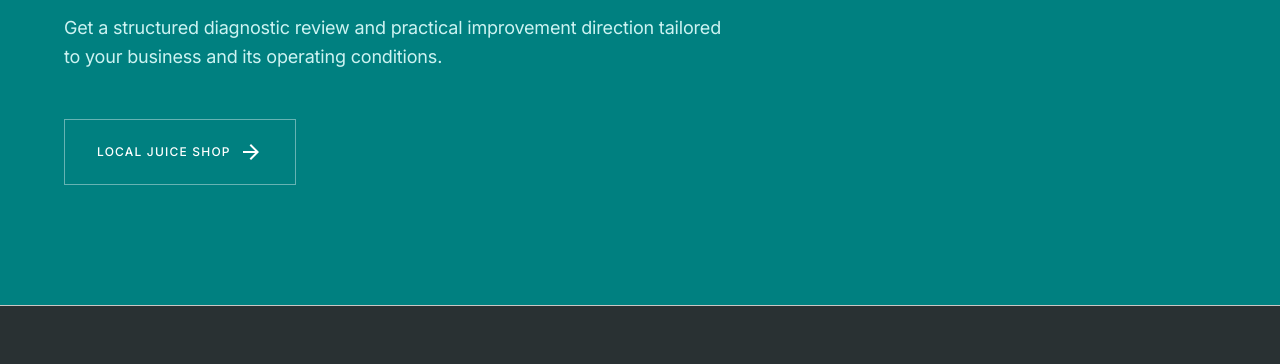
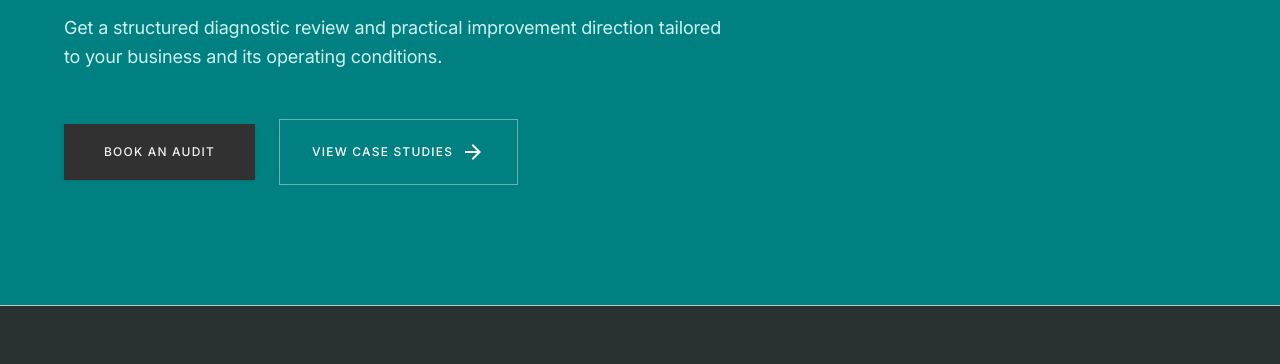
Before and after one commit to bibhuprasad-cyber/start-up-audit-website, a plain HTML site: page case-study-local-business-audit.html in a window 1280 px wide. Shown: the part 1754-2118 px from the top of the page. Drawn offline with Linux system fonts and the light colour scheme.

Commit message:
Restore original local business case study CTAs

```diff
--- a/case-study-local-business-audit.html
+++ b/case-study-local-business-audit.html
@@ -125,8 +125,8 @@
 <h2 data-text-reveal class="font-display-lg text-3xl md:text-5xl lg:text-display-lg text-on-primary font-bold tracking-tight mb-space-md leading-tight">Uncover Your Bottlenecks.</h2>
 <p class="font-body-lg text-body-lg text-on-primary-container/90 max-w-2xl font-normal leading-relaxed mb-space-lg">Get a structured diagnostic review and practical improvement direction tailored to your business and its operating conditions.</p>
 <div class="flex flex-wrap items-center gap-space-md">
-
-<a class="group inline-flex items-center gap-2 border border-on-primary/40 hover:border-on-primary hover:bg-on-primary/10 text-on-primary font-label-md text-label-md uppercase tracking-widest px-8 py-5 transition-colors" href="case-study-sip-and-squeeze.html"><span>Local Juice shop</span><span class="sa-ico text-[18px] transition-transform group-hover:translate-x-1"><svg stroke="currentColor" fill="currentColor" stroke-width="0" viewBox="0 0 24 24" aria-hidden="true" focusable="false" height="1em" width="1em" xmlns="http://www.w3.org/2000/svg"><path fill="none" d="M0 0h24v24H0z"></path><path d="m12 4-1.41 1.41L16.17 11H4v2h12.17l-5.58 5.59L12 20l8-8z"></path></svg></span></a>
+<a class="inline-flex items-center justify-center bg-inverse-surface hover:bg-on-surface text-inverse-on-surface font-label-md text-label-md uppercase tracking-widest px-10 py-5 transition-colors shadow-sm" href="book-an-audit.html">Book an Audit</a>
+<a class="group inline-flex items-center gap-2 border border-on-primary/40 hover:border-on-primary hover:bg-on-primary/10 text-on-primary font-label-md text-label-md uppercase tracking-widest px-8 py-5 transition-colors" href="case-studies.html"><span>View Case Studies</span><span class="sa-ico text-[18px] transition-transform group-hover:translate-x-1"><svg stroke="currentColor" fill="currentColor" stroke-width="0" viewBox="0 0 24 24" aria-hidden="true" focusable="false" height="1em" width="1em" xmlns="http://www.w3.org/2000/svg"><path fill="none" d="M0 0h24v24H0z"></path><path d="m12 4-1.41 1.41L16.17 11H4v2h12.17l-5.58 5.59L12 20l8-8z"></path></svg></span></a>
 </div>
 </div>
 </div>
```
